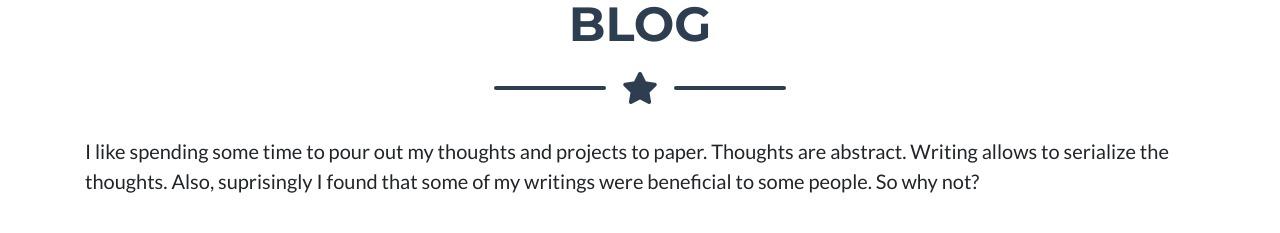
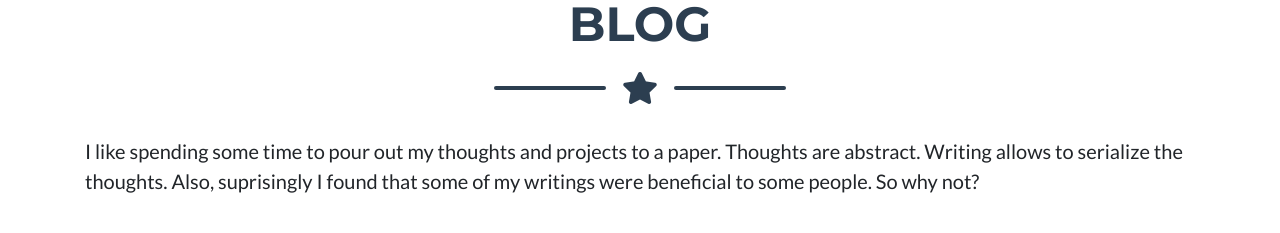
Before and after one commit to kabylkas/p, a website with bundled scripts: page index.html in a window 1280 px wide. Shown: the part 860-1093 px from the top of the page. Built offline with nearby package versions, Linux system fonts and the light colour scheme.

Commit message:
fixing typos

```diff
--- a/index.html
+++ b/index.html
@@ -89,7 +89,7 @@
       <!-- Portfolio Grid Items -->
       <div class="row">
         <div class="col-lg-12 ml-auto">
-          <p class="lead">I like spending some time to pour out my thoughts and projects to paper. Thoughts are abstract. Writing allows to serialize the thoughts. Also, suprisingly I found that some of my writings were beneficial to some people. So why not?</p>
+          <p class="lead">I like spending some time to pour out my thoughts and projects to a paper. Thoughts are abstract. Writing allows to serialize the thoughts. Also, suprisingly I found that some of my writings were beneficial to some people. So why not?</p>
         </div>
       </div>
       <!-- About Section Button -->
```
